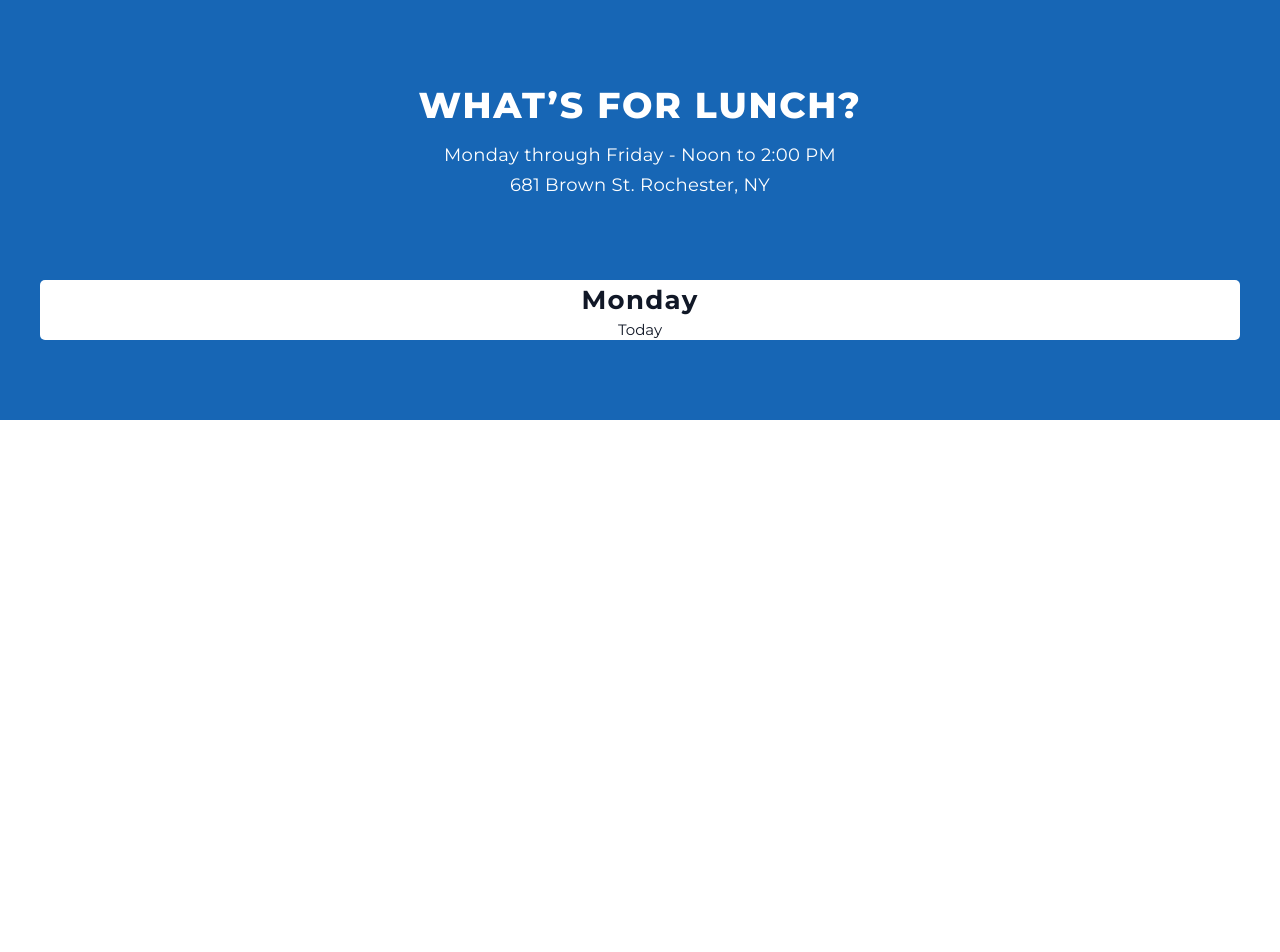
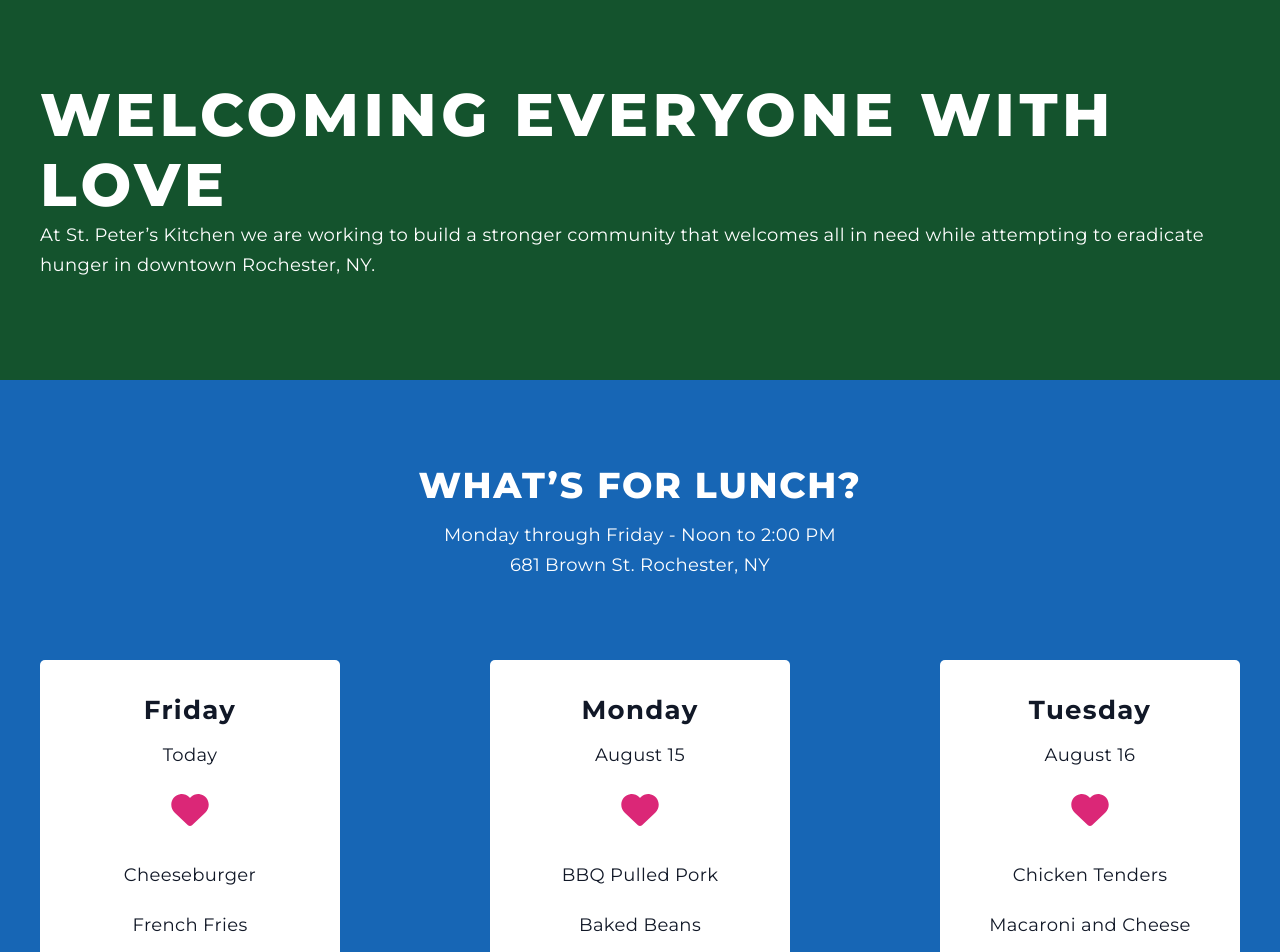
Before and after one commit to awbranch/st-peters, a Next.js app: page / in a window 1280 px wide. Shown: the top 952 px of the page. Before the commit the page ends 800 px from the top, so only its background shows below. Built offline with nearby package versions, Linux system fonts and the light colour scheme.

Commit message:
Added Hero and LunchMenu components.

```diff
--- a/src/app/page.tsx
+++ b/src/app/page.tsx
@@ -1,20 +1,18 @@
-import Block from '@/components/Block';
-import Page from '@/components/Page';
+import Hero from '@/components/Hero';
+import LunchMenu from '@/components/LunchMenu';
 
 export default function Home() {
   return (
     <main>
-      <Block bg="blue" center>
-        <h2 className="text-xl uppercase mb-1">What’s for Lunch?</h2>
-        <p>Monday through Friday - Noon to 2:00 PM</p>
-        <p>681 Brown St. Rochester, NY</p>
-        <div className="text-black mt-4 md:mt-8">
-          <Page>
-            <h3 className="text-lg">Monday</h3>
-            <caption className="block text-sm">Today</caption>
-          </Page>
-        </div>
-      </Block>
+      <Hero
+        bg="green"
+        header="Welcoming Everyone with Love"
+        text="At St. Peter’s Kitchen we are working to build a stronger community that welcomes all in need while attempting to eradicate hunger in downtown Rochester, NY. "
+        btnLabel="Learn More"
+        btnHref=""
+        image=""
+      />
+      <LunchMenu />
     </main>
   );
 }
--- /dev/null
+++ b/src/components/Card.tsx
@@ -0,0 +1,14 @@
+import React from 'react';
+import classNames from 'classnames';
+
+export default function Card({
+  className,
+  children,
+  ...props
+}: React.HTMLAttributes<HTMLDivElement>) {
+  return (
+    <div className={classNames('bg-white rounded p-3', className)} {...props}>
+      {children}
+    </div>
+  );
+}
--- /dev/null
+++ b/src/components/Hero.tsx
@@ -0,0 +1,29 @@
+import React from 'react';
+import { Color } from '@/types/color';
+import Block from '@/components/Block';
+import Para from '@/components/Para';
+
+interface Props {
+  bg: Color;
+  header: string;
+  text: string;
+  btnLabel: string;
+  btnHref: string;
+  image: string;
+}
+
+export default function Hero({
+  bg,
+  header,
+  text,
+  btnLabel,
+  btnHref,
+  image,
+}: Props) {
+  return (
+    <Block bg={bg}>
+      <h1 className="text-2xl uppercase">{header}</h1>
+      <Para>{text}</Para>
+    </Block>
+  );
+}
--- /dev/null
+++ b/src/components/LunchMenu.tsx
@@ -0,0 +1,56 @@
+import React from 'react';
+import Block from '@/components/Block';
+import Card from '@/components/Card';
+import Para from '@/components/Para';
+import Image from 'next/image';
+
+const lunchMenu = [
+  {
+    day: 'Friday',
+    date: 'Today',
+    items: ['Cheeseburger', 'French Fries', 'Green Salad', 'Apple Pie'],
+  },
+  {
+    day: 'Monday',
+    date: 'August 15',
+    items: ['BBQ Pulled Pork', 'Baked Beans', 'Green Salad', 'Peach Cobbler'],
+  },
+  {
+    day: 'Tuesday',
+    date: 'August 16',
+    items: [
+      'Chicken Tenders',
+      'Macaroni and Cheese',
+      'Garden Salad with Ranch Dressing',
+      'Apple Crumble',
+    ],
+  },
+];
+
+export default function LunchMenu() {
+  return (
+    <Block bg="blue" center>
+      <h2 className="text-xl uppercase mb-1">What’s for Lunch?</h2>
+      <p>Monday through Friday - Noon to 2:00 PM</p>
+      <p>681 Brown St. Rochester, NY</p>
+      <div className="mt-4 md:mt-8 flex flex-row justify-between">
+        {lunchMenu.map((m, i) => (
+          <Card key={i} className="text-black w-[300px]">
+            <h3 className="text-lg mb-1">{m.day}</h3>
+            <Para>{m.date}</Para>
+            <Image
+              src="/heart-pink.svg"
+              className="mx-auto mb-3"
+              height={40}
+              width={40}
+              alt="pink heart"
+            />
+            {m.items.map((mi, i) => (
+              <Para key={i}>{mi}</Para>
+            ))}
+          </Card>
+        ))}
+      </div>
+    </Block>
+  );
+}
--- a/src/components/Page.tsx
+++ /dev/null
@@ -1,9 +0,0 @@
-import React from 'react';
-
-interface Props {
-  children: React.ReactNode;
-}
-
-export default function Page({ children }: Props) {
-  return <div className="bg-white rounded">{children}</div>;
-}
--- a/src/components/Para.tsx
+++ b/src/components/Para.tsx
@@ -1,10 +1,14 @@
 import React from 'react';
+import classNames from 'classnames';
 
-interface Props {
-  className?: string;
-  children: React.ReactNode;
+export default function Para({
+  className,
+  children,
+  ...props
+}: React.ParamHTMLAttributes<HTMLParagraphElement>) {
+  return (
+    <p className={classNames('text-base mb-2', className)} {...props}>
+      {children}
+    </p>
+  );
 }
-
-export default function Para({ className = '', children }: Props) {
-  return <p className={`text-base mb-2 ${className}`}>{children}</p>;
-}
```
Also changed, not shown: public/heart-pink.svg (added).
